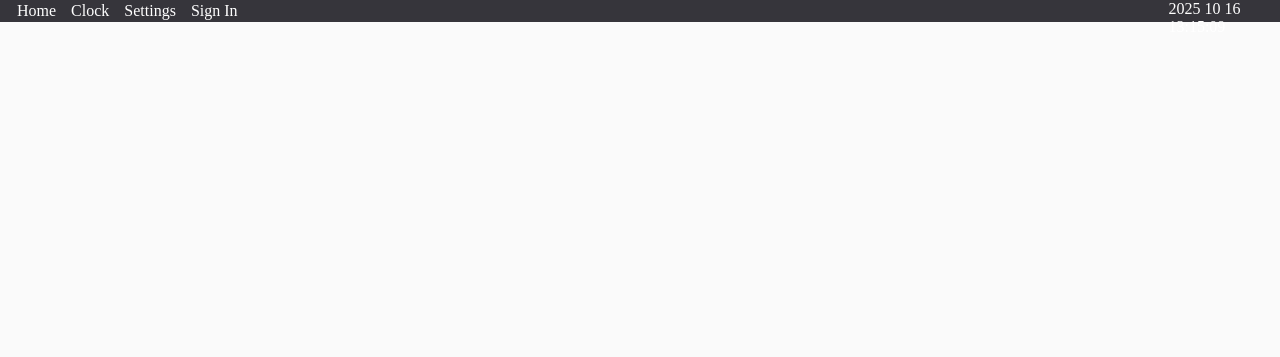
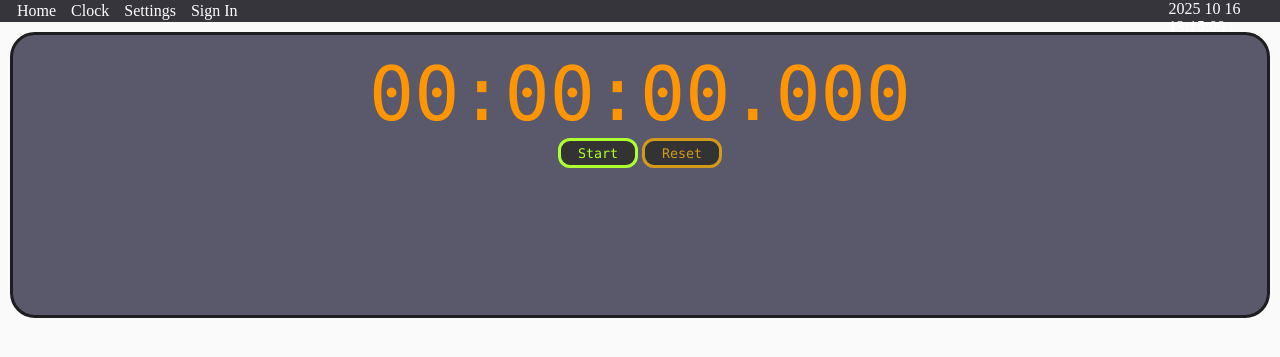
Before and after one commit to Anonymoususer5761/Calendar, a Flask app: page /clock in a window 1280 px wide. Shown: the top 357 px of the page. Run offline with Flask 3, Linux system fonts and the light colour scheme; data that the repository does not hold is empty; parts of the project's set-up code (start-up, migrations or seed data) failed here and were passed over.

Commit message:
Added a pause and reset button to the stopwatch.

```diff
--- a/app/static/clock.css
+++ b/app/static/clock.css
@@ -0,0 +1,52 @@
+#start-button {
+    display: inline-block;
+    position: relative;
+    width: 80px;
+    height: 30px;
+    border: 3px solid;
+    border-radius: 12px;
+    background-color: #333333;
+    color: greenyellow;
+    cursor: pointer;
+    font-family: consolas, monospace;
+}
+#pause-button {
+    display: none;
+    position: relative;
+    width: 80px;
+    height: 30px;
+    border: 3px solid;
+    border-radius: 12px;
+    background-color: #333333;
+    color: rgb(187, 79, 79);
+    cursor: pointer;
+    font-family: consolas, monospace;
+}
+
+#reset-button {
+    display: inline-block;
+    position: relative;
+    width: 80px;
+    height: 30px;
+    border: 3px solid;
+    border-radius: 12px;
+    background-color: #333333;
+    color: rgb(211, 153, 27);
+    cursor: pointer;
+    font-family: consolas, monospace;
+}
+
+#timer {
+    font-size: 75px;
+    color: #ff9500;
+    font-family: consolas, monospace;
+}
+
+#stopwatch {
+    text-align: center;
+    padding: 15px;
+    height: 250px;
+    border: 3px solid;
+    border-radius: 25px;
+    background-color: #59596b
+}
--- /dev/null
+++ b/app/static/clock.js
@@ -0,0 +1,48 @@
+const timer = document.getElementById('timer');
+const startButton = document.getElementById('start-button');
+const pauseButton = document.getElementById('pause-button');
+const resetButton = document.getElementById('reset-button');
+
+let startTime = 0;
+let elapsedTime = 0;
+let currentTime = 0;
+let paused = true;
+let intervalId;
+let hours = 0;
+let minutes = 0;
+let seconds = 0;
+
+startButton.addEventListener('click', () => {
+    if (paused) {
+        startTime = Date.now() - currentTime;
+        intervalId = setInterval(updateTime, 25);
+        paused = false;
+        pauseButton.style.display = 'inline-block';
+        startButton.style.display = 'none';
+    }
+});
+pauseButton.addEventListener('click', () => {
+    if (!paused) {
+        clearInterval(intervalId);
+        paused = true;
+        startButton.style.display = 'inline-block';
+        pauseButton.style.display = 'none';
+    }
+    currentTime = elapsedTime;
+});
+resetButton.addEventListener('click', () => {
+    timer.innerHTML = '00:00:00.0000'
+    clearInterval(intervalId);
+    startButton.style.display = 'inline-block';
+    pauseButton.style.display = 'none';
+    paused = true;
+
+});
+function updateTime() {
+    elapsedTime = Date.now() - startTime;
+    hours = Math.floor(elapsedTime / 3600000).toString().padStart(2, '0');
+    minutes = Math.floor((elapsedTime / 60000) % 60).toString().padStart(2, '0');
+    seconds = Math.floor((elapsedTime / 1000) % 60).toString().padStart(2, '0');
+    milliseconds = Math.floor(elapsedTime % 1000).toString().padStart(3, '0');
+    timer.innerHTML = `${hours}:${minutes}:${seconds}.${milliseconds}`
+}
--- a/app/templates/clock.html
+++ b/app/templates/clock.html
@@ -4,6 +4,10 @@
 
 {% block main %}
     <div id="stopwatch">
-
+        <div id="timer">00:00:00.000</div>
+        <button id="start-button">Start</button>
+        <button id="pause-button">Pause</button>
+        <button id="reset-button">Reset</button>
+    <script src="{{ url_for('static', filename='clock.js') }}"></script>
     </div>
 {% endblock %}
```
